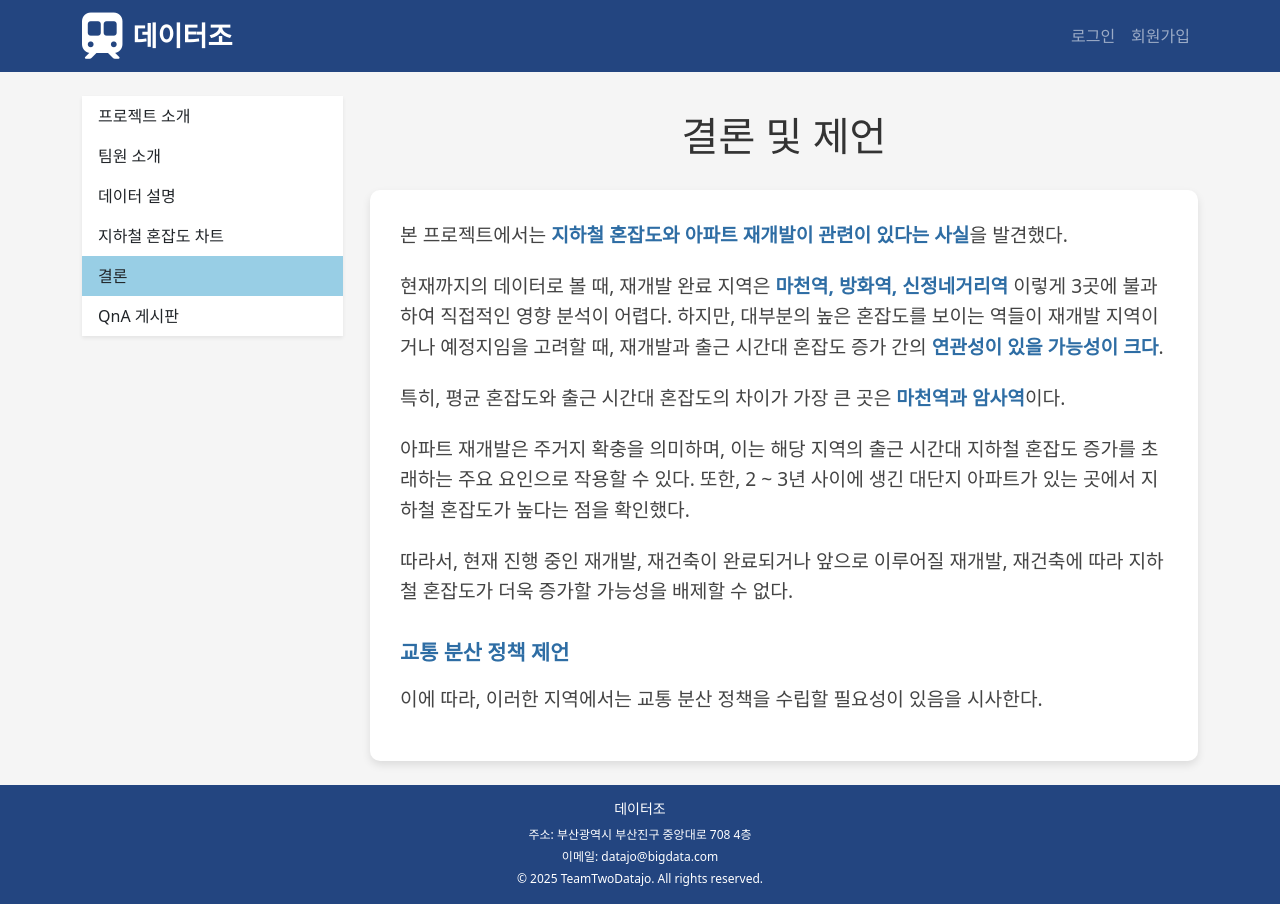
After one commit to compass149/MetroBigDataInsights, a Django app: page /intro/conclusion/ in a window 1280 px wide. The commit adds this page. Run offline with Django 5.2, Linux system fonts and the light colour scheme; some libraries are stand-ins or nearby versions.

Commit message:
[feat] 결론 추가

```diff
--- a/mysite/intro/urls.py
+++ b/mysite/intro/urls.py
@@ -7,4 +7,5 @@ urlpatterns = [
     path('member/', views.member, name='member'),  # 팀원 소개 페이지
     path('data_source/', views.data_source, name='data_source'),  # 데이터 소개 페이지
     path('chart/', views.chart, name='chart'),  # 데이터 소개 페이지
+    path('conclusion/', views.conclusion, name='conclusion'),  # 데이터 소개 페이지
 ]
--- a/mysite/intro/views.py
+++ b/mysite/intro/views.py
@@ -11,3 +11,6 @@ def data_source(request):
 
 def chart(request):
     return render(request, 'intro/chart.html',{'page_title': '지하철 혼잡도 차트'})
+
+def conclusion(request):
+    return render(request, 'intro/conclusion.html',{'page_title': '결론'})
--- a/mysite/templates/base.html
+++ b/mysite/templates/base.html
@@ -125,6 +125,11 @@
                            style="{% if request.path == '/intro/chart/' %}background-color: rgba(91, 179, 216, 0.58);{% endif %}">
                             지하철 혼잡도 차트
                         </a>
+                        <a href="{% url 'intro:conclusion' %}"
+                           class="list-group-item list-group-item-action"
+                           style="{% if request.path == '/intro/conclusion/' %}background-color: rgba(91, 179, 216, 0.58);{% endif %}">
+                            결론
+                        </a>
                         <a href="{% url 'posts:list' %}"
                            class="list-group-item list-group-item-action"
                            style="{% if request.path == '/posts/list/' %}background-color: rgba(91, 179, 216, 0.58);{% endif %}">
--- /dev/null
+++ b/mysite/templates/intro/conclusion.html
@@ -0,0 +1,30 @@
+{% extends 'base.html' %}
+{% load static %}
+
+{% block content %}
+    <h2 style="text-align: center; font-size: 2.5em; color: #333; margin-bottom: 30px;">결론 및 제언</h2>
+    <div style="background-color: #ffffff; padding: 30px; border-radius: 10px; box-shadow: 0 4px 8px rgba(0, 0, 0, 0.1); max-width: 900px; margin: 0 auto;">
+        <p style="font-size: 1.2em; color: #444; line-height: 1.6; margin-bottom: 20px;">
+            본 프로젝트에서는 <span style="font-weight: bold; color: #2e6da4;">지하철 혼잡도와 아파트 재개발이 관련이 있다는 사실</span>을 발견했다.
+        </p>
+        <p style="font-size: 1.2em; color: #444; line-height: 1.6; margin-bottom: 20px;">
+            현재까지의 데이터로 볼 때, 재개발 완료 지역은 <span style="font-weight: bold; color: #2e6da4;">마천역, 방화역, 신정네거리역</span> 이렇게 3곳에 불과하여 직접적인 영향 분석이 어렵다.
+            하지만, 대부분의 높은 혼잡도를 보이는 역들이 재개발 지역이거나 예정지임을 고려할 때, 재개발과 출근 시간대 혼잡도 증가 간의 <span style="font-weight: bold; color: #2e6da4;">연관성이 있을 가능성이 크다</span>.
+        </p>
+        <p style="font-size: 1.2em; color: #444; line-height: 1.6; margin-bottom: 20px;">
+            특히, 평균 혼잡도와 출근 시간대 혼잡도의 차이가 가장 큰 곳은 <span style="font-weight: bold; color: #2e6da4;">마천역과 암사역</span>이다.
+        </p>
+        <p style="font-size: 1.2em; color: #444; line-height: 1.6; margin-bottom: 20px;">
+            아파트 재개발은 주거지 확충을 의미하며, 이는 해당 지역의 출근 시간대 지하철 혼잡도 증가를 초래하는 주요 요인으로 작용할 수 있다. 또한, 2 ~ 3년 사이에 생긴 대단지 아파트가 있는 곳에서 지하철 혼잡도가 높다는 점을 확인했다.
+        </p>
+        <p style="font-size: 1.2em; color: #444; line-height: 1.6; margin-bottom: 20px;">
+            따라서, 현재 진행 중인 재개발, 재건축이 완료되거나 앞으로 이루어질 재개발, 재건축에 따라 지하철 혼잡도가 더욱 증가할 가능성을 배제할 수 없다.
+        </p>
+        <p style="font-size: 1.3em; font-weight: bold; color: #2e6da4; margin-top: 30px;">
+            교통 분산 정책 제언
+        </p>
+        <p style="font-size: 1.2em; color: #444; line-height: 1.6;">
+            이에 따라, 이러한 지역에서는 교통 분산 정책을 수립할 필요성이 있음을 시사한다.
+        </p>
+    </div>
+{% endblock %}
--- a/mysite/templates/intro/data_source.html
+++ b/mysite/templates/intro/data_source.html
@@ -8,5 +8,7 @@
     </div>
     <div>
         <p>데이터 출처 / 링크</p>
-    </div>
+            <p><a href="https://www.code.go.kr/stdcode/regCodeL.do" target="_blank">https://www.code.go.kr/stdcode/regCodeL.do</a></p>
+        </div>
+        </div>
 {% endblock %}
```
